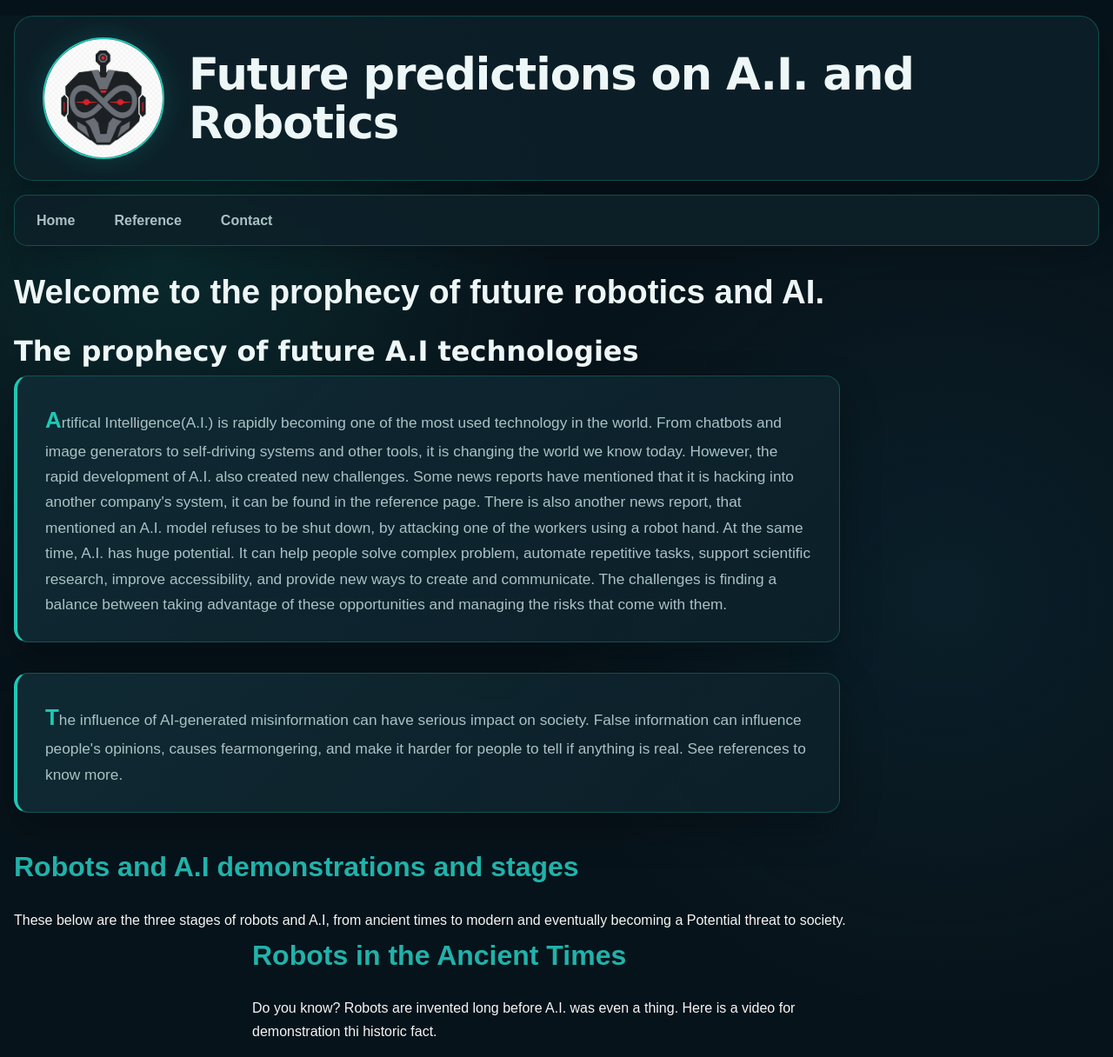
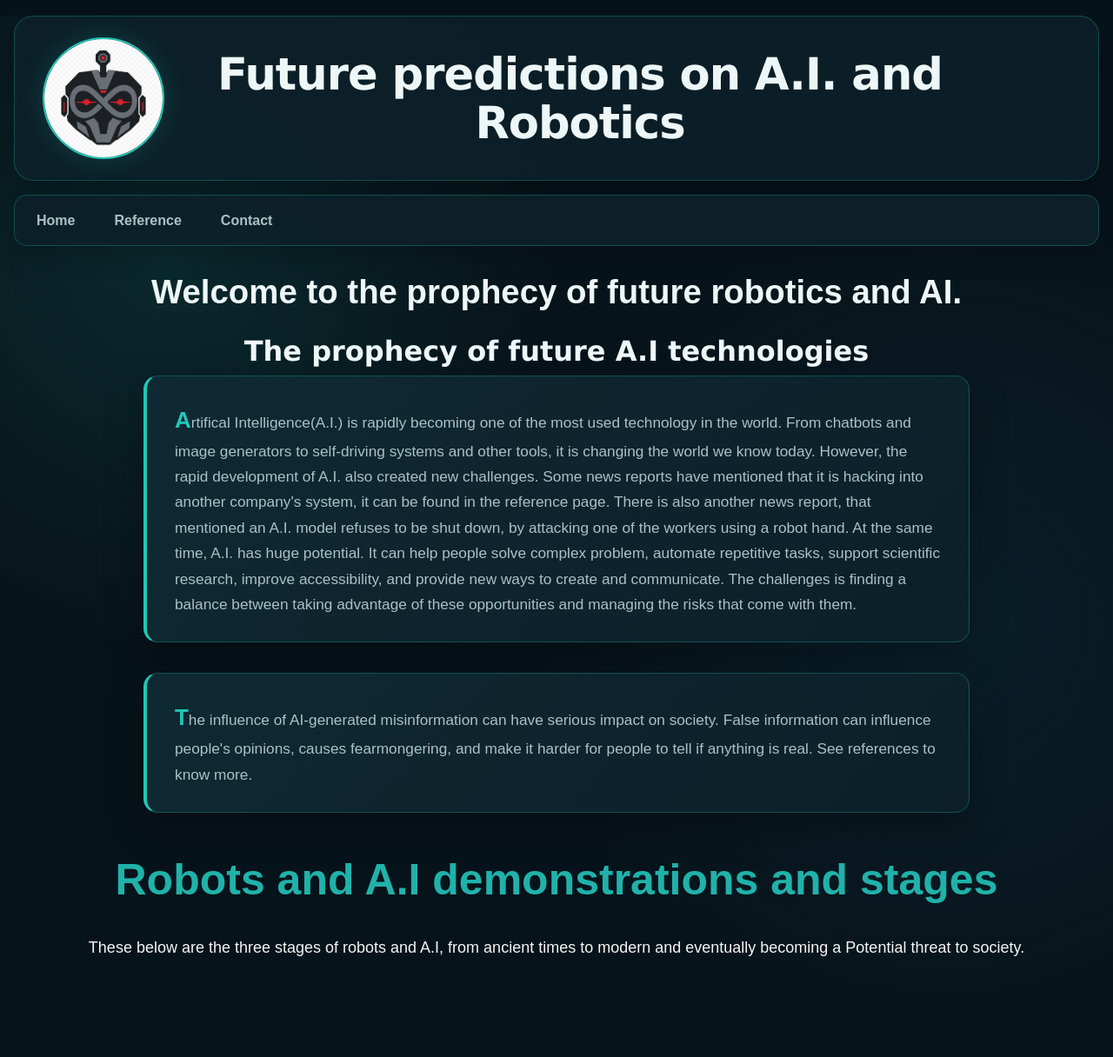
Before and after one commit to SimonXiong02/Responsive_website, a Django app: page / in a window 1280 px wide. Shown: the top 1216 px of the page at 87% size. Run offline with Django 5.2, Linux system fonts and the light colour scheme.

Commit message:
v002.2.3

```diff
--- a/polls/templates/home.html
+++ b/polls/templates/home.html
@@ -30,7 +30,7 @@
 </p>
 
 <section class="robotic-videos">
-    <div class="robot-info">
+    <div class="robot-title">
         <h2> Robots and A.I demonstrations and stages </h2>
 
         <p>
--- a/static/style.css
+++ b/static/style.css
@@ -73,6 +73,7 @@
 .title {
     font-family: Verdana, Arial, sans-serif;
     color: var(--text);
+    text-align: center;
 }
 
 .title h1 {
@@ -150,6 +151,7 @@
     color: var(--text);
     font-size: clamp(1.8rem, 3vw, 2.7rem);
     line-height: 1.2;
+    text-align: center;
 }
 
 .home-h1 {
@@ -167,6 +169,8 @@
     border-left: 4px solid var(--primary);
     border-radius: 16px;
     box-shadow: var(--shadow);
+    margin-left: auto;
+    margin-right: auto;
 }
 
 .home-head-text::first-letter {
@@ -186,6 +190,8 @@
     border-left: 4px solid var(--primary);
     border-radius: 16px;
     box-shadow: var(--shadow);
+    margin-left: auto;
+    margin-right: auto;
 }
 
 .home-paragraph-1::first-letter {
@@ -217,6 +223,21 @@
 .robot-info p {
     color: whitesmoke;
     line-height: 1.7;
+}
+
+.robot-title h2 {
+    color: lightseagreen;
+    font-size: 50px;
+    margin-bottom: 20px;
+    text-align: center;
+}
+
+.robot-title p {
+    color: whitesmoke;
+    line-height: 1.7;
+    font-size: 18px;
+    text-align: center;
+    margin-bottom: 100px;
 }
 
 .video-grid {
@@ -392,6 +413,8 @@
     border-radius: 18px;
     background: var(--surface);
     box-shadow: var(--shadow);
+    margin-left: auto;
+    margin-right: auto;
 }
 
 .Inputs form p {
```
